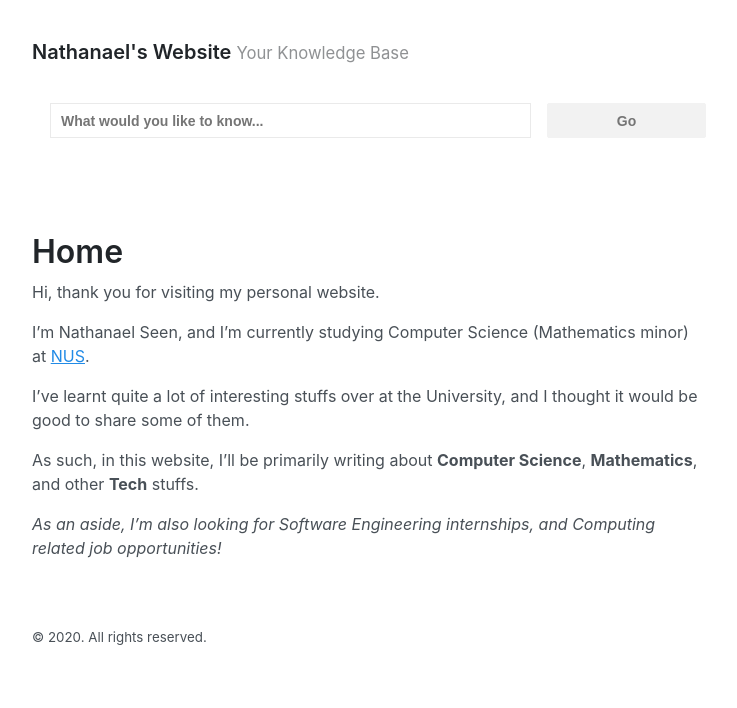
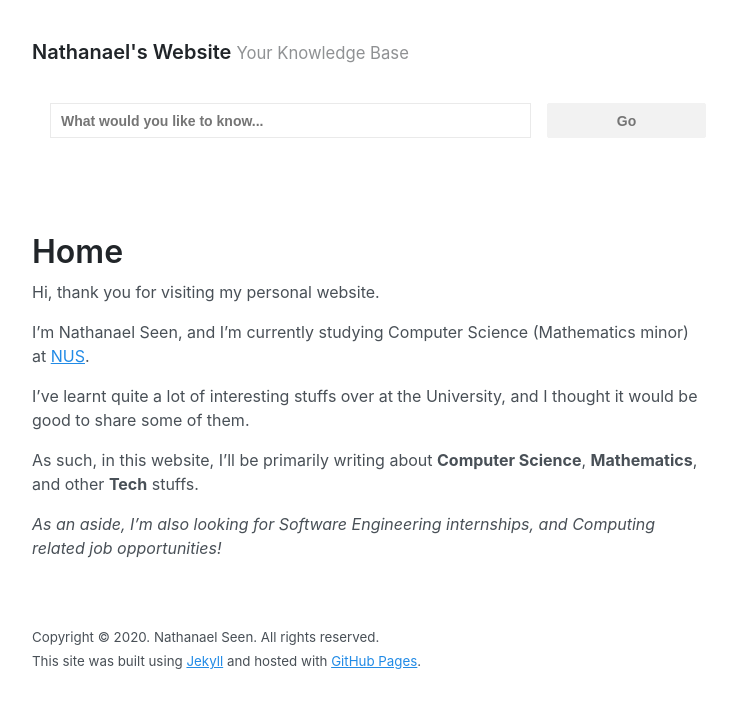
Before and after one commit to nathanaelseen/nathanaelseen.github.io, a Jekyll site: the page built from index.md, in a window 1280 px wide. Shown: the top 708 px of the page, without its empty margins (272-1009 px from the left). Built offline with Jekyll 4.4.1, drawn with Linux system fonts in a browser that asks for light colours.

Commit message:
Update footer contents with copyright and credits

```diff
--- a/_layouts/default.html
+++ b/_layouts/default.html
@@ -32,7 +32,15 @@
 
             <footer class="footer">
                 <small>
-                &copy; <time datetime="{{ site.time | date_to_xmlschema }}">{{ site.time | date: '%Y' }}</time>. All rights reserved.
+                Copyright &copy;
+                <time datetime="{{ site.time | date_to_xmlschema }}">{{ site.time | date: '%Y' }}</time>.
+                Nathanael Seen.
+                All rights reserved.
+                </small>
+                <br/>
+                <small>
+                    This site was built using <a href="https://jekyllrb.com/">Jekyll</a> and hosted with
+                    <a href="https://pages.github.com/">GitHub Pages</a>.
                 </small>
             </footer>
         </div>
```
